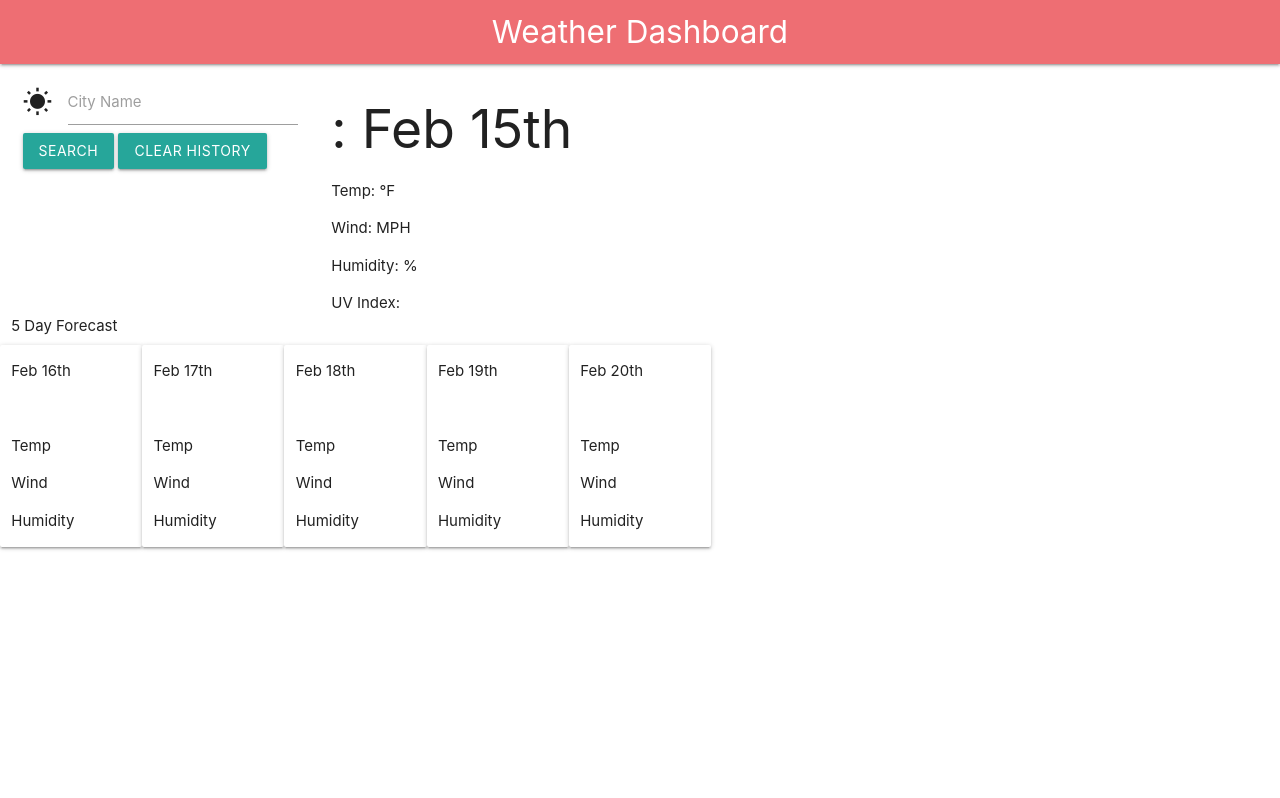
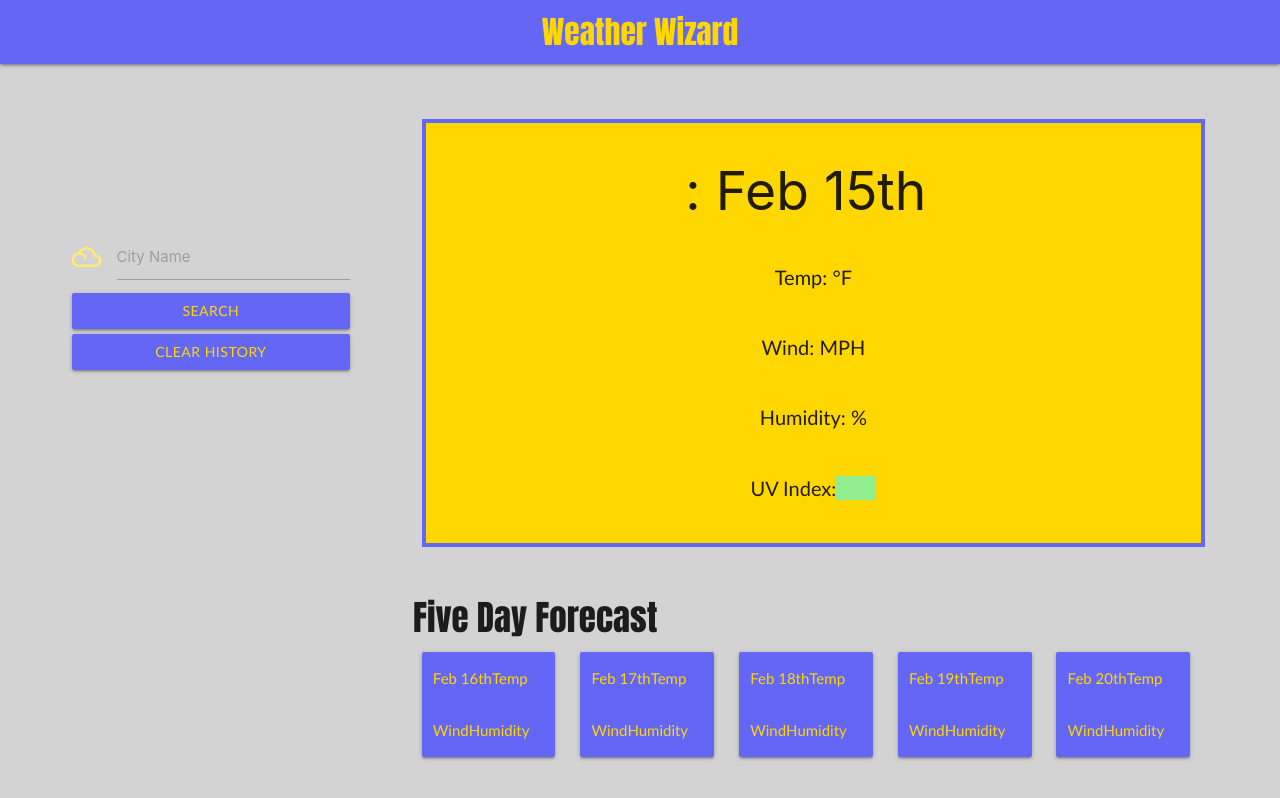
Before and after one commit to nickperel/Weather-Wizard, a plain HTML site: page index.html in a window 1280 px wide. Drawn offline with nearby package versions, Linux system fonts and the light colour scheme; no server answers.

Commit message:
added styling to the page through CSS, refactored some of the code to clean it up

```diff
--- a/assets/css/style.css
+++ b/assets/css/style.css
@@ -1,3 +1,20 @@
+a {
+    margin: 10px 0;
+    width: 100%;
+}
+
+p {
+    font-family: 'Gill Sans', 'Gill Sans MT', Calibri, 'Trebuchet MS', sans-serif;
+}
+
+i {
+    color: rgb(255, 234, 116);
+}
+
+main {
+    background-color: lightgray;
+}
+
 .nav-styling {
     font-size: 75px;
     display: flex;
@@ -13,3 +30,109 @@
 .search-h1 {
     font-size: 30px;
 }
+
+#search-container {
+    padding: 0 !important;
+    width: 100%;
+    margin-bottom: 10px;
+    color: gold;
+}
+
+#search, #clear {
+    width: 100%;
+    margin-top: 5px;
+    background-color: #6467f6;
+    color: gold;
+    font-family: 'Gill Sans', 'Gill Sans MT', Calibri, 'Trebuchet MS', sans-serif;
+}
+
+.five-day {
+    display: flex;
+    justify-content: space-around;
+    font-family: 'Gill Sans', 'Gill Sans MT', Calibri, 'Trebuchet MS', sans-serif;
+}
+
+.five-day-title {
+    margin-top: 20px !important;
+    font-size: 35px;
+    font-family: Impact, Haettenschweiler, 'Arial Narrow Bold', sans-serif;
+}
+
+.layout-container {
+    display: flex;
+    flex-wrap: wrap;
+    align-items: center;
+    margin-right: 75px !important;
+}
+
+.selected-city {
+    display: flex;
+    flex-direction: column;
+    align-items: center;
+    border: #6467f6 4px solid;
+    margin-top: 55px;
+    margin-bottom: 25px !important;
+    margin-left: 50px;
+    width: 65% !important;
+    background-color: gold;
+    font-size: 20px;
+}
+
+#uv-background {
+    border-radius: 10px;
+    padding: 1px 8px 20px;
+}
+
+#main-uv {
+    padding-left: 20px;
+    padding-right: 20px;
+    background-color: lightgreen;
+    width: 50px;
+}
+
+.forecast {
+    display: flex;
+    flex-wrap: wrap;
+    margin-left: 15px !important;
+    background-color: #6467f6 !important;
+    color: gold;
+}
+
+.btn-container {
+    display: flex;
+    flex-direction: column;
+    width: 100%;
+    height: 100%;
+    margin-top: 20px;
+    padding: 0 !important;
+    color: gold;
+}
+
+.btn-large {
+    background-color: #6467f6 !important;
+    color: gold;
+    font-family: 'Gill Sans', 'Gill Sans MT', Calibri, 'Trebuchet MS', sans-serif;
+}
+
+.icon {
+    height: 75px;
+}
+
+#jumbotron {
+    font-family: Impact, Haettenschweiler, 'Arial Narrow Bold', sans-serif;
+}
+
+.page-title {
+    font-family: Impact, Haettenschweiler, 'Arial Narrow Bold', sans-serif;
+    color: gold !important;
+    margin: 0px;
+    width: 100%;
+}
+
+.nav-wrapper {
+    background-color: #6467f6;
+}
+
+html {
+    background-color: lightgray;
+}
--- a/assets/js/script.js
+++ b/assets/js/script.js
@@ -1,16 +1,16 @@
 // Element selectors
-var searchBoxEl = document.querySelector("#search")
-var clearBtnEl = document.querySelector("#clear")
-var cityInputEl = document.querySelector(".validate")
-var btnContainerEl = document.querySelector(".btn-container")
-var todayEl = document.querySelector("#today")
-var fiveDayEl = document.querySelector(".five-day")
+var searchBoxEl = document.querySelector("#search");
+var clearBtnEl = document.querySelector("#clear");
+var cityInputEl = document.querySelector(".validate");
+var btnContainerEl = document.querySelector(".btn-container");
+var todayEl = document.querySelector("#today");
+var fiveDayEl = document.querySelector(".five-day");
 var cityDisplayEl = document.querySelector("#jumbotron");
 var tempEl = document.querySelector("#main-temp");
 var windEl = document.querySelector("#main-wind");
 var humidEl = document.querySelector("#main-humid");
 var uvEl = document.querySelector("#main-uv");
-var uvWrapperEl = document.querySelector("#uv-background")
+var uvWrapperEl = document.querySelector("#uv-background");
 var lat;
 var lon;
 
@@ -23,22 +23,23 @@ var currentCity = "";
 var eachDay = fiveDayEl.children;
 
 // Set today and next five dates
-var setDates = function() {
+var setDates = function () {
   todayEl.closest("span").textContent = today;
 
   for (var i = 0; i < eachDay.length; i++) {
     var child = eachDay[i];
-        child.children[0].textContent = moment().add(i + 1, 'days').format("MMM Do");
+    child.children[0].textContent = moment()
+      .add(i + 1, "days")
+      .format("MMM Do");
   }
-}
+};
 
 // API call and main logic handler
-var getWeather = function(cityName) {
-    let apiUrl = `https://api.openweathermap.org/data/2.5/forecast?q=${cityName}&appid=${apiKey}&units=imperial`
-    fetch(apiUrl)
-        .then(function(response) {
+var getWeather = function (cityName) {
+  let apiUrl = `https://api.openweathermap.org/data/2.5/forecast?q=${cityName}&appid=${apiKey}&units=imperial`;
+  fetch(apiUrl).then(function (response) {
     if (response.ok) {
-                response.json().then(function(data) {
+      response.json().then(function (data) {
         populateToday(data);
         setHeadingIcon(data);
         setUVIndex();
@@ -47,71 +48,74 @@ var getWeather = function(cityName) {
         localStorage.setItem("cities", JSON.stringify(recentSearch));
         currentCity = cityName;
       });
-            }
-            else {
+    } else {
       alert("City Not Found");
     }
-        })
-}
+  });
+};
 
-var setUVIndex = function() {
-    let apiUrl = `https://api.openweathermap.org/data/2.5/onecall?lat=${lat}&lon=${lon}&appid=${apiKey}`
-    fetch(apiUrl)
-        .then(function(response) {
+var setUVIndex = function () {
+  let apiUrl = `https://api.openweathermap.org/data/2.5/onecall?lat=${lat}&lon=${lon}&appid=${apiKey}`;
+  fetch(apiUrl).then(function (response) {
     if (response.ok) {
-                response.json().then(function(data) {
+      response.json().then(function (data) {
         uvEl.textContent = data.current.uvi;
         setUVBackground(data);
       });
     }
+  });
+};
 
-        })
+var setUVBackground = function (data) {
+  if (data.current.uvi >= 8) {
+    uvWrapperEl.style.setProperty("--uv-index", "rgb(219, 13, 13)");
+  } else if (data.current.uvi >= 6) {
+    uvWrapperEl.style.setProperty("--uv-index", "rgb(245, 170, 31)");
+  } else if (data.current.uvi >= 3) {
+    uvWrapperEl.style.setProperty("--uv-index", "rgb(230, 230, 36)");
+  } else {
+    uvWrapperEl.style.setProperty("--uv-index", "rgb(155, 216, 155)");
   }
+};
 
-var setUVBackground = function(data) {
-    if (data.current.uvi >= 8) {
-        uvWrapperEl.style.setProperty('--uv-index', 'rgb(219, 13, 13)');
-    }
-    else if (data.current.uvi >= 6) {
-        uvWrapperEl.style.setProperty('--uv-index', 'rgb(245, 170, 31)');
-    }
-    else if (data.current.uvi >= 3) {
-        uvWrapperEl.style.setProperty('--uv-index', 'rgb(230, 230, 36)');
-    }
-    else {
-        uvWrapperEl.style.setProperty('--uv-index', 'rgb(155, 216, 155)');
-    }
-}
-
-var populateToday = function(data) {
+var populateToday = function (data) {
   cityDisplayEl.textContent = data.city.name;
   tempEl.textContent = data.list[2].main.temp;
   windEl.textContent = data.list[2].wind.speed;
   humidEl.textContent = data.list[2].main.humidity;
   lat = data.city.coord.lat;
   lon = data.city.coord.lon;
-}
+};
 
-var setHeadingIcon = function(data) {
+var setHeadingIcon = function (data) {
   var iconEl = document.querySelector(".heading-icon");
-    var iconUrl = "http://openweathermap.org/img/wn/" + data.list[2].weather[0].icon + "@2x.png";
+  var iconUrl =
+    "http://openweathermap.org/img/wn/" +
+    data.list[2].weather[0].icon +
+    "@2x.png";
   iconEl.setAttribute("src", iconUrl);
-}
+};
 
-var populateFiveDay = function(data) {
+var populateFiveDay = function (data) {
   var nextDay = 0;
   for (var i = 0; i < eachDay.length; i++) {
     var child = eachDay[i];
-        var imgUrl = "http://openweathermap.org/img/wn/" + data.list[nextDay].weather[0].icon + "@2x.png";
+    var imgUrl =
+      "http://openweathermap.org/img/wn/" +
+      data.list[nextDay].weather[0].icon +
+      "@2x.png";
     child.children[1].setAttribute("src", imgUrl);
-        child.children[2].textContent = "Temp: " + data.list[nextDay].main.temp + " °F";
-        child.children[3].textContent = "Wind: " + data.list[nextDay].wind.speed + " MPH";
-        child.children[4].textContent = "Humidity: " + data.list[nextDay].main.humidity + " %";
+    child.children[2].textContent =
+      "Temp: " + data.list[nextDay].main.temp + " °F";
+    child.children[3].textContent =
+      "Wind: " + data.list[nextDay].wind.speed + " MPH";
+    child.children[4].textContent =
+      "Humidity: " + data.list[nextDay].main.humidity + " %";
     nextDay += 5;
   }
-}
+};
 
-var generateRecentSearchBtn = function(city) {
+var generateRecentSearchBtn = function (city) {
   if (!recentSearch.includes(city)) {
     var cityBtnEl = document.createElement("a");
     cityBtnEl.classList = "waves-effect waves-light btn-large search-btn";
@@ -121,29 +125,28 @@ var generateRecentSearchBtn = function(city) {
     btnContainerEl.appendChild(cityBtnEl);
     recentSearch.push(city);
   }
-}
+};
 
 // Gets value from btn to and sends to getWeather function to use recent searches
-var getWeatherFromBtn = function(event) {
+var getWeatherFromBtn = function (event) {
   var city = event.target.getAttribute("data-city");
   getWeather(city);
-}
+};
 
-var loadRecentSearch = function() {
+var loadRecentSearch = function () {
   var loadedSearches = JSON.parse(localStorage.getItem("cities"));
 
   for (let i = 0; i < loadedSearches.length; i++) {
     generateRecentSearchBtn(loadedSearches[i]);
   }
-}
+};
 
 // Defaults all cities in the default array and maintains them as recent search btns
-var setDefaults = function() {
+var setDefaults = function () {
   for (var i = 0; i < defaultLocations.length; i++) {
     getWeather(defaultLocations[i]);
   }
-}
-
+};
 
 // Only try to load recent searches if there are itmes saved in local storage
 if (localStorage.getItem("cities")) {
@@ -155,28 +158,27 @@ setDefaults();
 setDates();
 
 // Btn handlers
-var submitBtnHandler = function(event) {
+var submitBtnHandler = function (event) {
   event.preventDefault();
 
   var city = cityInputEl.value.trim();
   if (city) {
     getWeather(city);
     cityInputEl.value = "";
-    }
-    else {
+  } else {
     alert("Please Enter a City Name");
   }
-}
+};
 
-var clearBtnHandler = function() {
-    var loadedSearches = JSON.parse(localStorage.getItem("cities"))
+var clearBtnHandler = function () {
+  var loadedSearches = JSON.parse(localStorage.getItem("cities"));
   for (let i = 0; i < loadedSearches.length; i++) {
     var btnEl = document.querySelector(".search-btn");
     btnContainerEl.removeChild(btnEl);
   }
   recentSearch = [];
   localStorage.setItem("cities", "");
-}
+};
 
 // Event Listeners
 searchBoxEl.addEventListener("click", submitBtnHandler);
--- a/index.html
+++ b/index.html
@@ -1,89 +1,104 @@
 <!DOCTYPE html>
 <html lang="en">
   <head>
-    <meta charset="UTF-8">
-    <meta http-equiv="X-UA-Compatible" content="IE=edge">
-    <meta name="viewport" content="width=device-width, initial-scale=1.0">
-    <link href="https://fonts.googleapis.com/icon?family=Material+Icons" rel="stylesheet">
-    <link rel="stylesheet" href="https://cdnjs.cloudflare.com/ajax/libs/materialize/1.0.0/css/materialize.min.css">
-    <script src="https://cdnjs.cloudflare.com/ajax/libs/moment.js/2.29.1/moment.min.js" integrity="sha512-qTXRIMyZIFb8iQcfjXWCO8+M5Tbc38Qi5WzdPOYZHIlZpzBHG3L3by84BBBOiRGiEb7KKtAOAs5qYdUiZiQNNQ==" crossorigin="anonymous" referrerpolicy="no-referrer"></script>
-    <link rel="stylesheet" href="./assets/css/style.css">
-    <title>Weather Dashboard</title>
+    <meta charset="UTF-8" />
+    <meta http-equiv="X-UA-Compatible" content="IE=edge" />
+    <meta name="viewport" content="width=device-width, initial-scale=1.0" />
+    <link
+      href="https://fonts.googleapis.com/icon?family=Material+Icons"
+      rel="stylesheet"
+    />
+    <link
+      rel="stylesheet"
+      href="https://cdnjs.cloudflare.com/ajax/libs/materialize/1.0.0/css/materialize.min.css"
+    />
+    <script
+      src="https://cdnjs.cloudflare.com/ajax/libs/moment.js/2.29.1/moment.min.js"
+      integrity="sha512-qTXRIMyZIFb8iQcfjXWCO8+M5Tbc38Qi5WzdPOYZHIlZpzBHG3L3by84BBBOiRGiEb7KKtAOAs5qYdUiZiQNNQ=="
+      crossorigin="anonymous"
+      referrerpolicy="no-referrer"
+    ></script>
+    <link rel="stylesheet" href="./assets/css/style.css" />
+    <title>Weather Wizard</title>
   </head>
   <body>
     <main>
-        <!-- Header/Navbar goes here setup for future implementaion of nav btns-->
+      <!-- Header/Navbar -->
       <nav>
         <div class="nav-wrapper">
-              <a href="#" class="brand-logo center">Weather Dashboard</a>
+          <p class="brand-logo center page-title">Weather Wizard</p>
         </div>
       </nav>
 
-        <!-- Page Layout here -->
-        <div class="row">
-            <!-- City Search and Clear sections -->
+      <!-- Page Layout -->
+      <div class="row layout-container">
+        <!-- City Search and Clear Sections -->
         <div class="col s12 m4 l3">
           <div class="col" id="search-container">
             <form class="input-field">
-                        <i class="material-icons prefix">wb_sunny</i>
-                        <input id="icon_prefix" type="text" class="validate">
+              <i class="material-icons prefix">filter_drama</i>
+              <input id="icon_prefix" type="text" class="validate" />
               <label for="icon_prefix" id="placeholder">City Name</label>
               <button class="btn" id="search" type="submit">Search</button>
-                        <button class="btn" id="clear" type="submit">Clear History</button>
+              <button class="btn" id="clear" type="submit">
+                Clear History
+              </button>
             </form>
           </div>
 
           <!-- Recent Search Section -->
-                <div class="btn-container col">
-                </div>
+          <div class="btn-container col"></div>
         </div>
 
         <!-- Main Display -->
         <div class="col s12 m7 l8 selected-city">
-                <h2 class="heading"><span id="jumbotron"></span>: <span id="today"></span> <img src="" class="heading-icon"></h2>
+          <h2 class="heading">
+            <span id="jumbotron"></span>: <span id="today"></span>
+            <img src="" class="heading-icon" />
+          </h2>
           <p>Temp: <span id="main-temp"></span> °F</p>
           <p>Wind: <span id="main-wind"></span> MPH</p>
           <p>Humidity: <span id="main-humid"></span> %</p>
-                <span id="uv-background">UV Index: <span id="main-uv"></span></span>
+          <p id="uv-background">UV Index: <span id="main-uv"></span></p>
         </div>
 
         <!-- Five day forecast section -->
         <div class="col s12 m7 l8 five-day-title">
-                <span>5 Day Forecast</span>
+          <span>Five Day Forecast</span>
         </div>
         <div class="col s12 m7 l8">
           <div class="row five-day">
             <div class="card col s2 m2 l2 xl2 forecast">
-                        <p class="date">11/26/2021</p>
-                        <img src="" alt="">
+              <p class="date">2/14/2022</p>
+              <img src="" alt="" />
               <p class="temp">Temp</p>
               <p class="wind">Wind</p>
               <p class="humid">Humidity</p>
             </div>
             <div class="card col s2 m2 l2 xl2 forecast">
               <p class="date">11/26/2021</p>
-                        <img src="" alt="">
+              <img src="" alt="" />
               <p class="temp">Temp</p>
               <p class="wind">Wind</p>
               <p class="humid">Humidity</p>
             </div>
             <div class="card col s2 m2 l2 xl2 forecast">
               <p class="date">11/26/2021</p>
-                        <img src="" alt="">
+              <img src="" alt="" />
               <p class="temp">Temp</p>
               <p class="wind">Wind</p>
               <p class="humid">Humidity</p>
             </div>
             <div class="card col s2 m2 l2 xl2 forecast">
               <p class="date">11/26/2021</p>
-                        <img src="" alt="">
+              <img src="" alt="" />
               <p class="temp">Temp</p>
               <p class="wind">Wind</p>
               <p class="humid">Humidity</p>
             </div>
             <div class="card col s2 m2 l2 xl2 forecast">
               <p class="date">11/26/2021</p>
-                        <img src="" alt="">
+              <img src="" alt="" />
               <p class="temp">Temp</p>
               <p class="wind">Wind</p>
               <p class="humid">Humidity</p>
```
Lines whose indentation alone changed are shown as unchanged.
